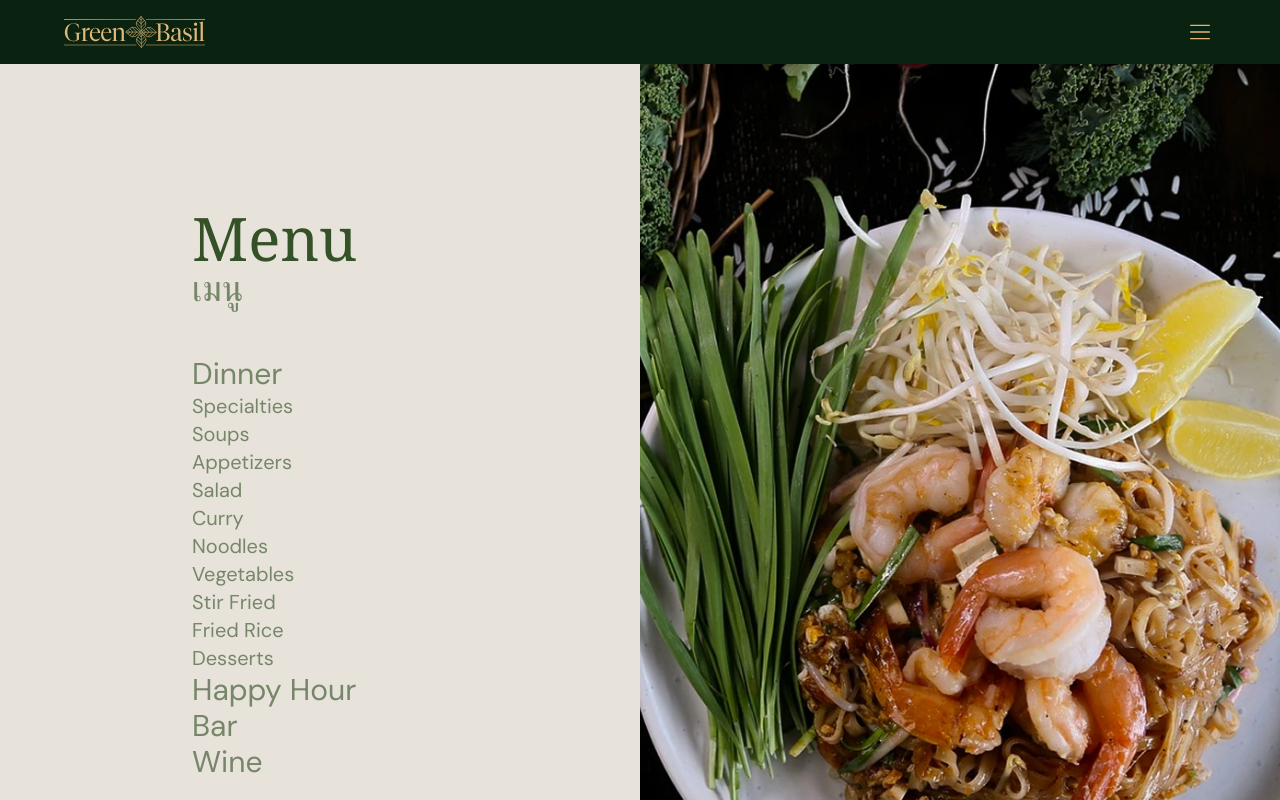
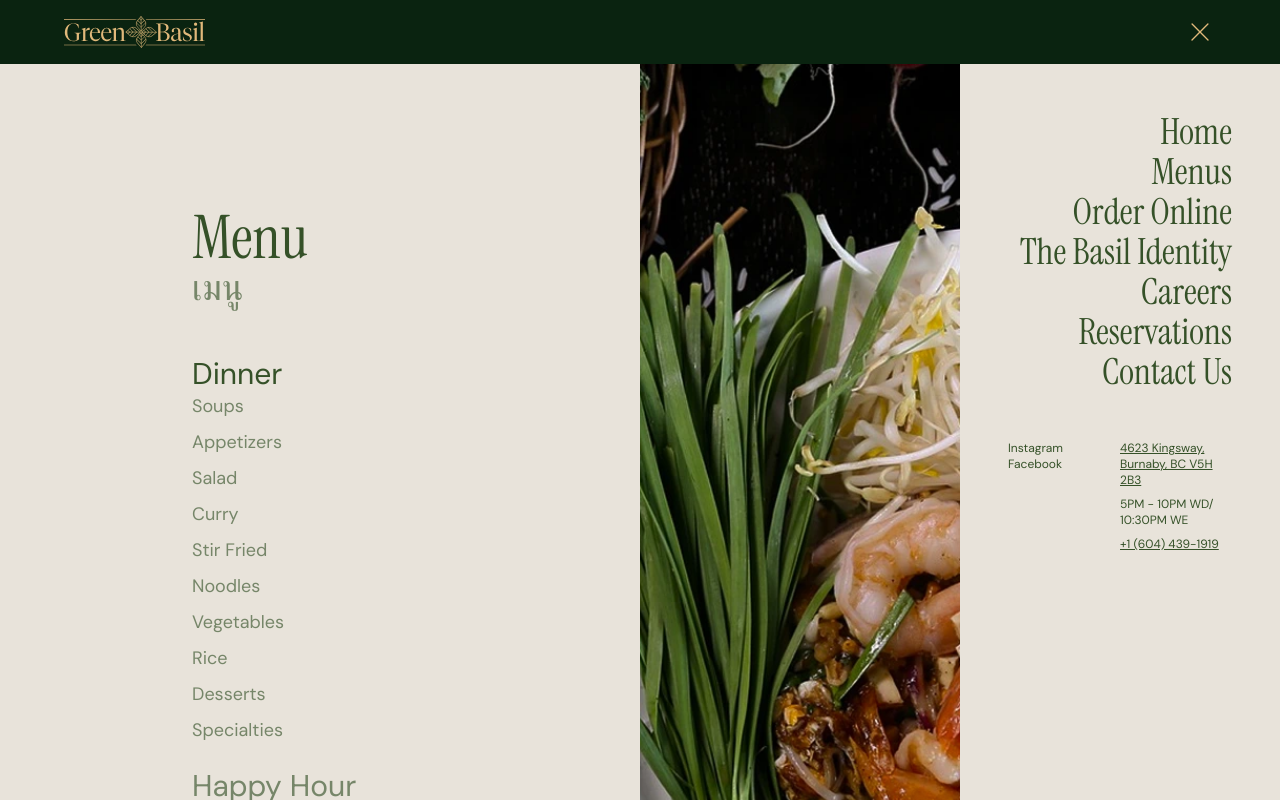
Before and after one commit to nathan-gg/gb, a SvelteKit app: page /menus in a window 1280 px wide. Both pictures are taken after a click on the button "Dinner". Shown: the top 800 px of the page. Built offline with nearby package versions, Linux system fonts and the light colour scheme.

Commit message:
made navbar close when outside clicked

```diff
--- a/src/components/head.svelte
+++ b/src/components/head.svelte
@@ -2,7 +2,8 @@
 	import { fly } from 'svelte/transition';
 	import { quintInOut } from 'svelte/easing';
 	import { sineInOut } from 'svelte/easing';
-	import { onMount } from 'svelte';
+	import { onMount, onDestroy } from 'svelte';
+	import { browser } from '$app/environment';
 
 	let showMenu = $state(false);
 	let menuElement = $state();
@@ -11,41 +12,42 @@
 		showMenu = !showMenu;
 	}
 
-	// function handleClickOutside(event) {
-	// 	// Only check if the menu is currently shown
-	// 	if (showMenu == true) {
-	// 		// Check if the click is outside the menu and not on the toggle button
-	// 		if (!menuElement.contains(event.target)) {
-	// 			showMenu = false;
-	// 		}
-	// 	}
-	// }
+	export function clickOutside(node) {
+		const handleClick = (event) => {
+			if (node && !node.contains(event.target) && !event.defaultPrevented) {
+				toggleMenu();
+			}
+		};
 
-	// onMount(() => {
-	// 	// Add click event listener to the document when component mounts
-	// 	document.addEventListener('click', handleClickOutside);
+		document.addEventListener('click', handleClick, true);
 
-	// 	// Clean up the event listener when component is destroyed
-	// 	return () => {
-	// 		document.removeEventListener('click', handleClickOutside);
-	// 	};
-	// });
+		return {
+			destroy() {
+				document.removeEventListener('click', handleClick, true);
+			}
+		};
+	}
+
+	let name = 'world';
+
+	function handleClickOutside(event) {
+		alert('Click outside!');
+	}
 </script>
 
-<section class="overflow-x-hidden">
-<div class="bg-primary p-4 px-8 h-16 sm:p-4 sm:px-16 w-full" >
-
+<section class="overflow-x-hidden" use:clickOutside onclick_outside={handleClickOutside}>
+	<div class="bg-primary h-16 w-full p-4 px-8 sm:p-4 sm:px-16">
 		<div class="z-30 flex justify-between">
 			<a href="/home">
-			<img src="finalLogo.svg" class="h-8 justify-start " alt="Green Basil Logo" />
+				<img src="finalLogo.svg" class="h-8 justify-start" alt="Green Basil Logo" />
 			</a>
 			{#if showMenu}
-			<button onclick={toggleMenu}  class:active={showMenu}>
-				<img src="closeMenu.svg" class="h-8 " alt="Close Website Directory" />
+				<button onclick={toggleMenu} class:active={showMenu}>
+					<img src="closeMenu.svg" class="h-8" alt="Close Website Directory" />
 				</button>
 			{:else}
 				<button onclick={toggleMenu}>
-				<img src="menuBars.svg" class="h-8 " alt="Open Website Directory" />
+					<img src="menuBars.svg" class="h-8" alt="Open Website Directory" />
 				</button>
 			{/if}
 		</div>
@@ -53,7 +55,7 @@
 		{#if showMenu}
 			<div
 				id="MENU"
-
+				bind:this={menuElement}
 				transition:fly={{
 					delay: 0,
 					duration: 500,
@@ -61,9 +63,11 @@
 					x: 500,
 					y: 0
 				}}
-			class="bg-tertiary text-darkText fixed top-16 right-0 flex h-screen w-full sm:w-1/2 md:w-1/4 flex-col p-12 z-20"
+				class="bg-tertiary text-darkText fixed top-16 right-0 z-20 flex h-screen w-full flex-col p-12 sm:w-1/2 md:w-1/4"
 			>
-			<div class=" font-instrument flex flex-col justify-between text-right text-4xl sm:text-2xl lg:text-4xl">
+				<div
+					class=" font-instrument flex flex-col justify-between text-right text-4xl sm:text-2xl lg:text-4xl"
+				>
 					<a href="/home" onclick={toggleMenu}>Home</a>
 					<a href="/menus" onclick={toggleMenu}>Menus</a>
 					<a href="/order" onclick={toggleMenu}>Order Online</a>
@@ -72,22 +76,31 @@
 					<a href="/reservations" onclick={toggleMenu}>Reservations</a>
 					<a href="/contact" onclick={toggleMenu}>Contact Us</a>
 				</div>
-			<div class="grid grid-cols-2 md:grid-cols-1 lg:grid-cols-2 mt-6 sm:mt-12 font-DMSans text-xs ">
-				<div class="flex flex-col col-span-1 md:mb-4">
-					<a class="hover:underline" href="https://www.instagram.com/greenbasilthai.yvr/" target="_blank">Instagram </a>
+				<div
+					class="font-DMSans mt-6 grid grid-cols-2 text-xs sm:mt-12 md:grid-cols-1 lg:grid-cols-2"
+				>
+					<div class="col-span-1 flex flex-col md:mb-4">
+						<a
+							class="hover:underline"
+							href="https://www.instagram.com/greenbasilthai.yvr/"
+							target="_blank"
+							>Instagram
+						</a>
 
-					<a class="hover:underline" href="https://www.facebook.com/GreenBasil/" target="_blank">Facebook </a>
+						<a class="hover:underline" href="https://www.facebook.com/GreenBasil/" target="_blank"
+							>Facebook
+						</a>
 					</div>
-				<div class="col-span-1  text-darkText mb-8 flex flex-col ">
+					<div class="text-darkText col-span-1 mb-8 flex flex-col">
 						<a
-						class="underline mb-2"
+							class="mb-2 underline"
 							href="https://www.google.com/maps/dir//4623+Kingsway,+Burnaby,+BC+V5H+2B3/@49.2291765,-123.0835327,12z/data=!4m8!4m7!1m0!1m5!1m1!1s0x54867658ed9537d5:0x9e538cb3bbfb2f7f!2m2!1d-123.0011323!2d49.2292058?entry=ttu&g_ep=EgoyMDI1MDIyNi4xIKXMDSoASAFQAw%3D%3D"
 							>4623 Kingsway, Burnaby, BC V5H 2B3</a
 						>
 
-					<p class="mb-2" >5PM - 10PM WD/ 10:30PM WE</p>
+						<p class="mb-2">5PM - 10PM WD/ 10:30PM WE</p>
 
-					<a class="underline mb-2" href="tel:+16044391919">+1 (604) 439-1919</a>
+						<a class="mb-2 underline" href="tel:+16044391919">+1 (604) 439-1919</a>
 					</div>
 				</div>
 			</div>
--- a/src/components/menus.svelte
+++ b/src/components/menus.svelte
@@ -40,91 +40,131 @@
 
 <section class="relative flex h-fit">
 	<div class="flex w-6/12 flex-auto flex-col bg-tertiary font-serif">
-		<div class="m-48 mt-12 flex flex-col">
+		<div class="m-48 mt-12 flex flex-col font-instrument">
 			<h1 class="text-darkText mt-24 text-6xl">{title}</h1>
 			<h1 class="text-lightText mb-12 text-4xl">{thaiTitle}</h1>
 
             <div class="font-DMSans text-3xl flex flex-col text-lightText">
-                <button class="hover:text-darkText  text-left" onclick={toggleDinner}>Dinner</button>
                 {#if showDinner}
+					<button class="text-darkText text-left" onclick={toggleDinner}>Dinner</button>
 					<div
 						transition:slide={{
-                    duration: 500,
-                    easing: quintInOut,
+							duration: 250,
+							easing: quintInOut
 						}}
-                class="text-xl flex flex-col">
-                    <a href="/full-menu#specialties" class="hover:text-darkText">Specialties</a>
-                    <a href="/full-menu#soups" class="hover:text-darkText">Soups</a>
-                    <a href="/full-menu#appetizers" class="hover:text-darkText">Appetizers</a>
-                    <a href="/full-menu#salad" class="hover:text-darkText">Salad</a>
-                    <a href="/full-menu#curry" class="hover:text-darkText">Curry</a>
-                    <a href="/full-menu#noodles" class="hover:text-darkText">Noodles</a>
-                    <a href="/full-menu#vegetables" class="hover:text-darkText">Vegetables</a>
-                    <a href="/full-menu#stir-fried" class="hover:text-darkText">Stir Fried</a>
-                    <a href="/full-menu#fried-rice" class="hover:text-darkText">Fried Rice</a>
-                    <a href="/full-menu#desserts" class="hover:text-darkText">Desserts</a>
+						class="flex flex-col text-lg"
+					>
 
+						<a href="/full-menu#soups" class="hover:text-darkText mb-2 inline-block">Soups</a>
+						<a href="/full-menu#appetizers" class="hover:text-darkText mb-2 inline-block"
+							>Appetizers</a
+						>
+						<a href="/full-menu#salad" class="hover:text-darkText mb-2 inline-block">Salad</a>
+						<a href="/full-menu#curry" class="hover:text-darkText mb-2 inline-block">Curry</a>
+						<a href="/full-menu#stir-fried" class="hover:text-darkText mb-2 inline-block"
+							>Stir Fried</a
+						>
+						<a href="/full-menu#noodles" class="hover:text-darkText mb-2 inline-block">Noodles</a>
+						<a href="/full-menu#vegetables" class="hover:text-darkText mb-2 inline-block"
+							>Vegetables</a
+						>
+
+						<a href="/full-menu#rice" class="hover:text-darkText mb-2 inline-block"
+							>Rice</a
+						>
+						<a href="/full-menu#desserts" class="hover:text-darkText mb-2 inline-block">Desserts</a>
+						<a href="/full-menu#specialties" class="hover:text-darkText mb-2 inline-block">Specialties</a>
 					</div>
+				{:else}
+					<button class="hover:text-darkText text-left" onclick={toggleDinner}>Dinner</button>
 				{/if}
-                <button class="hover:text-darkText text-left" onclick={toggleHH}>Happy Hour</button>
+
 				{#if showHH}
+					<button class="text-darkText mt-4 text-left" onclick={toggleHH}>Happy Hour</button>
 					<div
 						transition:slide={{
-                    duration: 500,
-                    easing: quintInOut,
+							duration: 250,
+							easing: quintInOut
 						}}
-                class="text-xl flex flex-col">
-                    <a href="/full-menu#food-hh" class="hover:text-darkText">Food</a>
-                    <a href="/full-menu#draught-beer-hh" class="hover:text-darkText">Draught Beer</a>
-                    <a href="/full-menu#highballs-hh" class="hover:text-darkText">High Balls</a>
-                    <a href="/full-menu#specialties-hh" class="hover:text-darkText">Specialties</a>
-                    <a href="/full-menu#featured-cocktails-hh" class="hover:text-darkText">Featured Cocktails</a>
-                    <a href="/full-menu#wine-hh" class="hover:text-darkText">Wine</a>
+						class="flex flex-col text-xl"
+					>
+						<a href="/full-menu#happy-hour" class="hover:text-darkText mb-2 inline-block">Happy Hour Menu</a>
 					</div>
+				{:else}
+					<button class="hover:text-darkText mt-4 text-left" onclick={toggleHH}>Happy Hour</button>
 				{/if}
-                <button class="hover:text-darkText text-left" onclick={toggleBar}>Bar</button>
+
 				{#if showBar}
+					<button class="text-darkText mt-4 text-left" onclick={toggleBar}>Bar</button>
 					<div
 						transition:slide={{
-                    duration: 500,
-                    easing: quintInOut,
+							duration: 250,
+							easing: quintInOut
 						}}
-                class="text-xl flex flex-col">
-                    <a href="/full-menu#ctsd" class="hover:text-darkText">Coffee, Tea & Soft Drinks</a>
-                    <a href="/full-menu#drinks" class="hover:text-darkText">Drinks</a>
-                    <a href="/full-menu#non-spirited" class="hover:text-darkText">Non-Spirited</a>
-                    <a href="/full-menu#cocktails" class="hover:text-darkText">Cocktails</a>
-                    <a href="/full-menu#signature-cocktails" class="hover:text-darkText">Signature Cocktails</a>
-                    <a href="/full-menu#classic-cocktails" class="hover:text-darkText">Classic Cocktails</a>
-                    <a href="/full-menu#draught-beer" class="hover:text-darkText">Draught Beer</a>
-                    <a href="/full-menu#domestic-beer" class="hover:text-darkText">Domestic Beer</a>
-                    <a href="/full-menu#imported-beer" class="hover:text-darkText">Imported Beer</a>
-                    <a href="/full-menu#cider" class="hover:text-darkText">Cider</a>
-                    <a href="/full-menu#vodka" class="hover:text-darkText">Vodka</a>
-                    <a href="/full-menu#gin" class="hover:text-darkText">Gin</a>
-                    <a href="/full-menu#rum" class="hover:text-darkText">Rum</a>
-                    <a href="/full-menu#tequila" class="hover:text-darkText">Tequila</a>
-                    <a href="/full-menu#whiskey" class="hover:text-darkText">Whisk(e)y</a>
-                    <a href="/full-menu#scotch" class="hover:text-darkText">Scotch</a>
-                    <a href="/full-menu#brandy" class="hover:text-darkText">Brandy</a>
-                    <a href="/full-menu#aperitif-digestif" class="hover:text-darkText">Aperitif & Digestif</a>
-                    <a href="/full-menu#vermouth-liquers" class="hover:text-darkText">Vermouth & Liquers</a>
-                    <a href="/full-menu#sct" class="hover:text-darkText">Specialty Coffee & Tea</a>
+						class="flex flex-col text-xl"
+					>
+						<a href="/full-menu#ctsd" class="hover:text-darkText mb-2 inline-block"
+							>Coffee, Tea & Soft Drinks</a
+						>
+
+						<a href="/full-menu#non-spirited" class="hover:text-darkText mb-2 inline-block"
+							>Non-Spirited</a
+						>
+						<a href="/full-menu#signature-cocktails" class="hover:text-darkText mb-2 inline-block"
+							>Signature Cocktails</a
+						>
+						<a href="/full-menu#classic-cocktails" class="hover:text-darkText mb-2 inline-block"
+							>Classic Cocktails</a
+						>
+
+						<a href="/full-menu#beer" class="hover:text-darkText mb-2 inline-block"
+							>Beer</a
+						>
+
+						<a href="/full-menu#cider" class="hover:text-darkText mb-2 inline-block">Cider</a>
+						<a href="/full-menu#vodka" class="hover:text-darkText mb-2 inline-block">Vodka</a>
+						<a href="/full-menu#gin" class="hover:text-darkText mb-2 inline-block">Gin</a>
+						<a href="/full-menu#rum" class="hover:text-darkText mb-2 inline-block">Rum</a>
+						<a href="/full-menu#tequila" class="hover:text-darkText mb-2 inline-block">Tequila</a>
+						<a href="/full-menu#whisky" class="hover:text-darkText mb-2 inline-block">Whisky</a>
+						<a href="/full-menu#scotch" class="hover:text-darkText mb-2 inline-block">Scotch</a>
+						<a href="/full-menu#brandy" class="hover:text-darkText mb-2 inline-block">Brandy</a>
+						<a href="/full-menu#aperitif-digestif" class="hover:text-darkText mb-2 inline-block"
+							>Aperitif & Digestif</a
+						>
+						<a href="/full-menu#vermouth-liqueurs" class="hover:text-darkText mb-2 inline-block"
+							>Vermouth & Liquers</a
+						>
+						<a href="/full-menu#sct" class="hover:text-darkText mb-2 inline-block"
+							>Specialty Coffee & Tea</a
+						>
 					</div>
+				{:else}
+					<button class="hover:text-darkText mt-4 text-left" onclick={toggleBar}>Bar</button>
 				{/if}
-                <button class="hover:text-darkText text-left" onclick={toggleWine}>Wine</button>
+
 				{#if showWine}
+					<button class="text-darkText mt-4 text-left" onclick={toggleWine}>Wine</button>
 					<div
 						transition:slide={{
-                    duration: 500,
-                    easing: quintInOut,
+							duration: 250,
+							easing: quintInOut
 						}}
-                class="text-xl flex flex-col">
-                    <a href="/full-menu#featured-wine" class="hover:text-darkText">Featured Wine</a>
-                    <a href="/full-menu#white-wines" class="hover:text-darkText">White Wines</a>
-                    <a href="/full-menu#rose" class="hover:text-darkText">Rosé</a>
-                    <a href="/full-menu#red-wines" class="hover:text-darkText">Red Wines</a>
+						class="flex flex-col text-xl"
+					>
+						<a href="/full-menu#featured-wine" class="hover:text-darkText mb-2 inline-block"
+							>Featured Wine</a
+						>
+						<a href="/full-menu#white-wines" class="hover:text-darkText mb-2 inline-block"
+							>White Wines</a
+						>
+						<a href="/full-menu#rose" class="hover:text-darkText mb-2 inline-block">Rosé</a>
+						<a href="/full-menu#red-wines" class="hover:text-darkText mb-2 inline-block"
+							>Red Wines</a
+						>
 					</div>
+				{:else}
+					<button class="hover:text-darkText mt-4 text-left" onclick={toggleWine}>Wine</button>
 				{/if}
 
 			</div>
```
Lines whose indentation alone changed are shown as unchanged.
